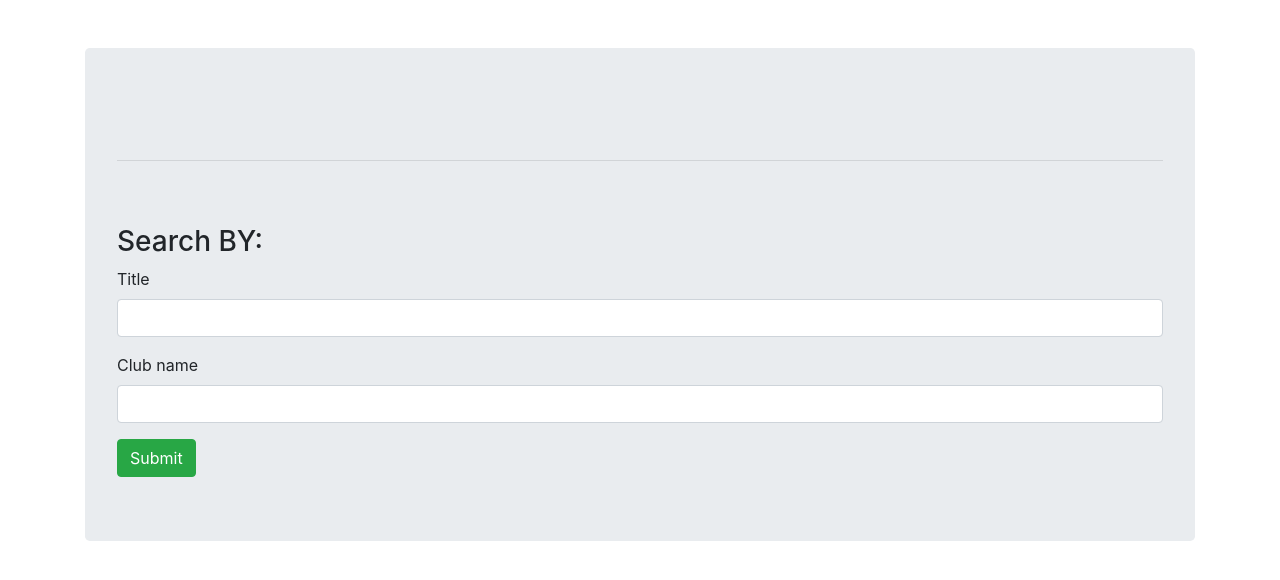
After one commit to IITI-Gymkhana-Web-Team/events-backend, a Flask app: page /search in a window 1280 px wide. The commit adds this page. Shown: the top 580 px of the page. Run offline with Flask 2, Linux system fonts and the light colour scheme; parts of the project's set-up code (start-up, migrations or seed data) failed here and were passed over; some libraries are stand-ins or nearby versions.

Commit message:
search done

```diff
--- a/app.py
+++ b/app.py
@@ -11,7 +11,7 @@ app = Flask(__name__)
 cors = CORS(app)
 app.config['CORS_HEADERS'] = 'Content-Type'
 
-env = ""
+env = "dev"
 
 if env == "dev":
     dev = yaml.load(open('db.yaml'), Loader=yaml.FullLoader)
@@ -139,9 +139,39 @@ def new():
 
 @app.route("/edit", methods=['GET', 'POST'])
 def edit():
+
     res = get_events('', True)
+    events = res['events']
+    size = res['size']
+
     if request.method == 'GET':
-        return render_template('allEditor.html', events=res['events'], size=res['size'])
+        if(request.args):
+            title = request.args.get('title')
+            fromTitle = []
+            club = request.args.get('club')
+            fromClub = []
+            if(title):
+                for event in events:
+                    title = title.lower()
+                    if title in event['title'].lower():
+                        fromTitle.append(event)
+
+            if(club):
+                for event in events:
+                    club = club.lower()
+                    if club in event['club'].lower():
+                        fromClub.append(event)
+
+            events = fromTitle
+            for item in fromClub:
+                present = False
+                for event in events:
+                    if(event['id'] == item['id']):
+                        present = True
+                if(not present):
+                    events.append(item)
+            size = len(events)
+        return render_template('allEditor.html', events=events, size=size)
 
     else:
         data = request.form.to_dict()
@@ -167,6 +197,23 @@ def edit():
         return 'POST'
 
 
+@app.route('/search', methods=['GET', 'POST'])
+def search():
+    if request.method == 'GET':
+        return render_template('search.html')
+    else:
+        data = request.form.to_dict()
+        title = data['title']
+        club = data['club']
+
+        expression = "?"
+        if(title):
+            expression += 'title=' + title + '&'
+        if(club):
+            expression += 'club=' + club + '&'
+        return redirect('/edit' + expression)
+
+
 @app.route('/delete/<id>', methods=['GET', 'POST'])
 def delete(id):
     if request.method == 'GET':
--- a/templates/allEditor.html
+++ b/templates/allEditor.html
@@ -20,11 +20,13 @@
         {% if size == 0 %}
         <div class="jumbotron">
             <h1 class="text-center">Nothing Here</h1>
+            <h5 class="text-center"><a href="/edit">Back</a></h5>
+
         </div>
         {% else %}
         <form class="jumbotron" action="/edit" method="POST">
             <h1 class="text-center">ALL Events</h1>
-
+            <h4 class="text-right"><a href="/search">Find</a></h4>
             {% for i in range(size) %}
             <hr class="mt-5 pt-5">
 
--- a/templates/editor.html
+++ b/templates/editor.html
@@ -19,6 +19,8 @@
 
         {% if size == 0 %}
         <div class="jumbotron">
+
+
             <h1 class="text-center">Nothing Here</h1>
         </div>
         {% else %}
--- /dev/null
+++ b/templates/search.html
@@ -0,0 +1,47 @@
+<!DOCTYPE html>
+<html lang="en">
+
+<head>
+    <meta charset="UTF-8">
+    <meta name="viewport" content="width=device-width, initial-scale=1.0">
+    <title>Search</title>
+    <link rel="stylesheet" href="https://stackpath.bootstrapcdn.com/bootstrap/4.5.2/css/bootstrap.min.css">
+</head>
+
+<style>
+
+</style>
+
+<body>
+
+
+    <div class="container mt-5">
+
+
+        <form class="jumbotron" action="/search" method="POST">
+
+            <hr class="mt-5 pt-5">
+
+            <h3>Search BY:</h3>
+
+            <div class="form-group">
+                <label>Title </label>
+                <input name="title" type="text" class="form-control">
+            </div>
+
+            <div class="form-group">
+                <label>Club name </label>
+                <input name="club" type="text" class="form-control">
+            </div>
+            <button type="submit" class="btn btn-success">Submit</button>
+
+
+
+        </form>
+
+    </div>
+
+</body>
+
+
+</html>
```
Also changed, not shown: templates/details.html (+9 -5 lines).
